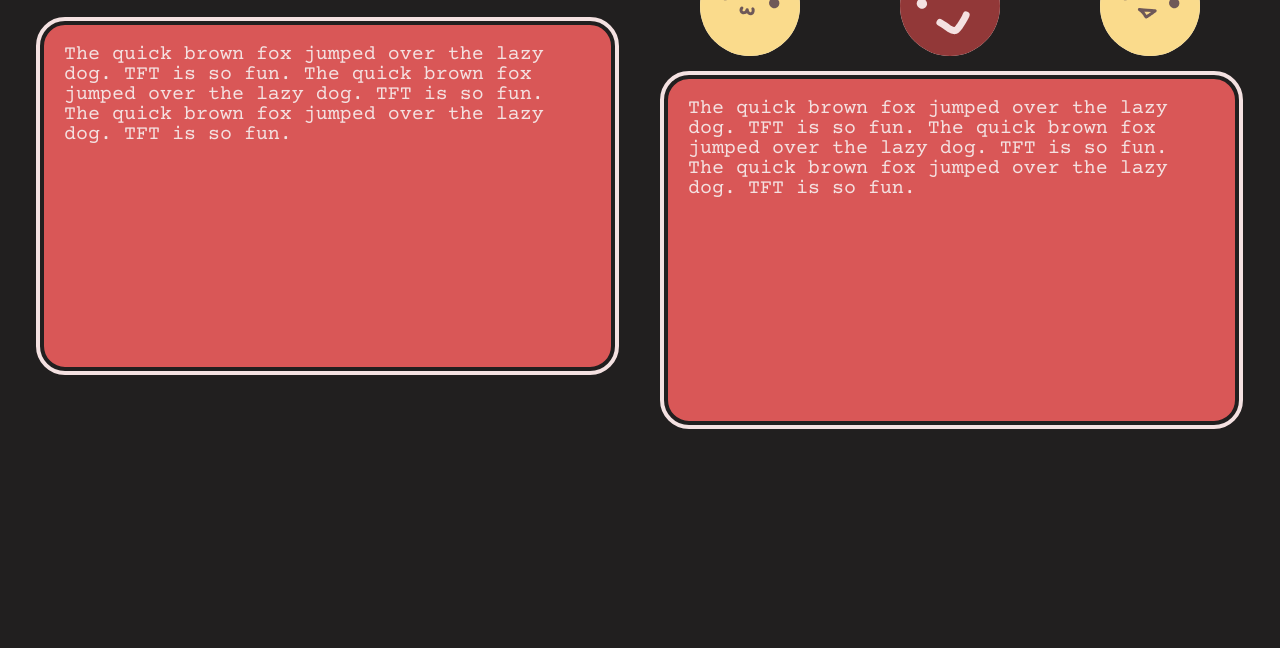
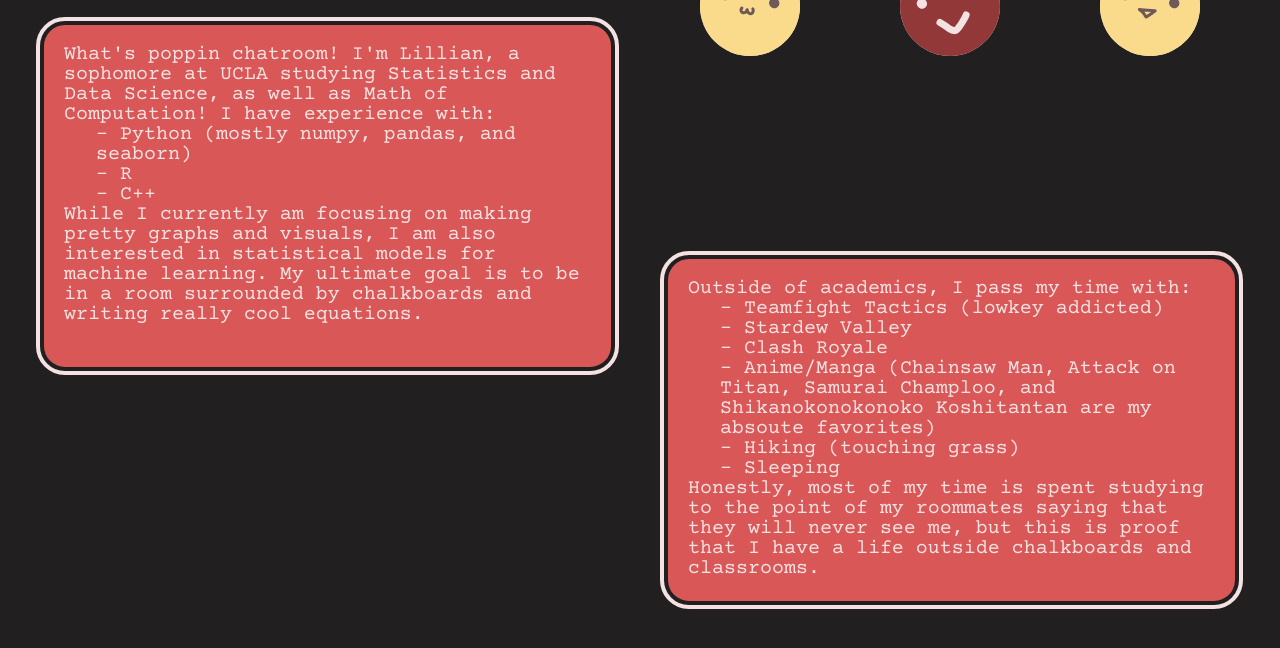
Before and after one commit to urbunny456/porfolio-website, a plain HTML site: page about.html in a window 1280 px wide. Shown: the part 174-822 px from the top of the page. Drawn offline with nearby package versions, Linux system fonts and the light colour scheme; a web font is replaced by a local one.

Commit message:
updated about me pg

```diff
--- a/about.html
+++ b/about.html
@@ -43,9 +43,26 @@
         <section class="hero2">
             <p class="heading1 text-normal">about me!</p>
             <div class="container">
-                <p class="about-me-1 text-paragraph">The quick brown fox jumped over the lazy dog. TFT is so fun. The quick brown fox jumped over the lazy dog. TFT is so fun. The quick brown fox jumped over the lazy dog. TFT is so fun.</p>
+                <p class="about-me-1 text-paragraph">What's poppin chatroom! I'm Lillian, a sophomore at UCLA studying Statistics and Data Science, as well as Math of Computation! I have experience with:
+                    <br> &emsp; - Python (mostly numpy, pandas, and
+                    <br> &emsp; seaborn)
+                    <br> &emsp; - R
+                    <br> &emsp; - C++
+                    <br> While I currently am focusing on making pretty graphs and visuals, I am also interested in statistical models for machine learning. My ultimate goal is to be in a room surrounded by chalkboards and writing really cool equations.</p>
                     <div class="container-2">
-                        <p class="about-me-2 text-paragraph">The quick brown fox jumped over the lazy dog. TFT is so fun. The quick brown fox jumped over the lazy dog. TFT is so fun. The quick brown fox jumped over the lazy dog. TFT is so fun.</p>
+                        <p class="about-me-2 text-paragraph">Outside of academics, I pass my time with:
+                            <br> &emsp; - Teamfight Tactics (lowkey addicted)
+                            <br> &emsp; - Stardew Valley
+                            <br> &emsp; - Clash Royale
+                            <br> &emsp; - Anime/Manga (Chainsaw Man, Attack on
+                            <br> &emsp; Titan, Samurai Champloo, and
+                            <br> &emsp; Shikanokonokonoko Koshitantan are my
+                            <br> &emsp; absoute favorites)
+                            <br> &emsp; - Hiking (touching grass)
+                            <br> &emsp; - Sleeping
+                            <br> Honestly, most of my time is spent studying to the point of my roommates saying that they will never see me, but this is proof that I have a life outside chalkboards and classrooms.
+
+                        </p>
                     </div>
             </div>
         </section>
```
